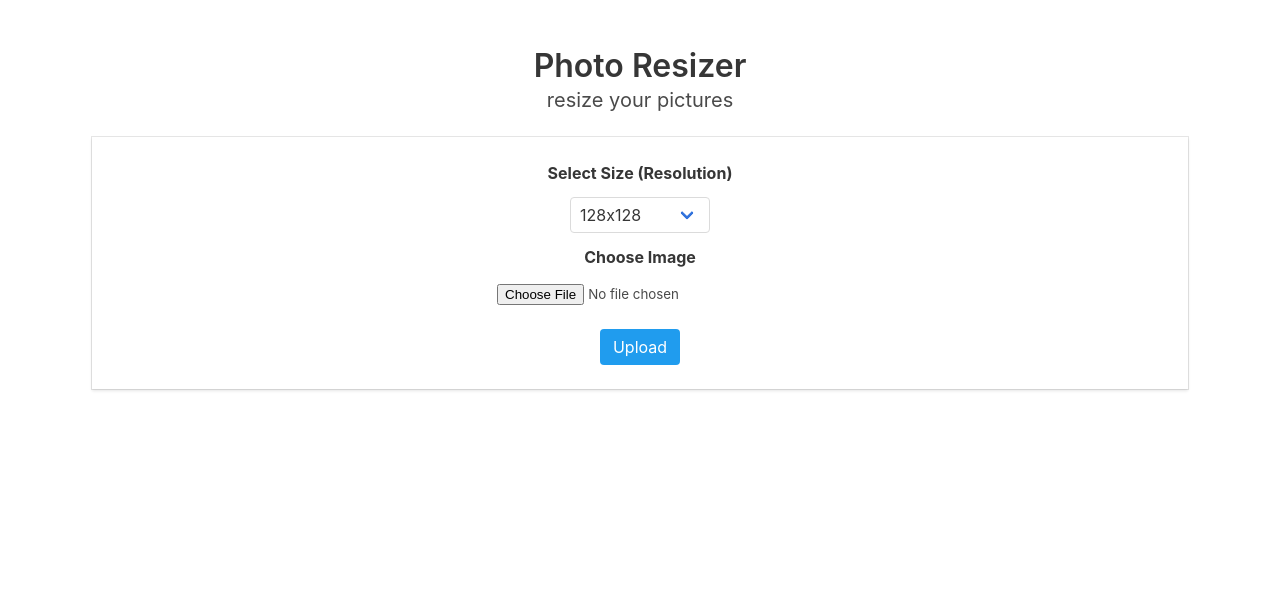
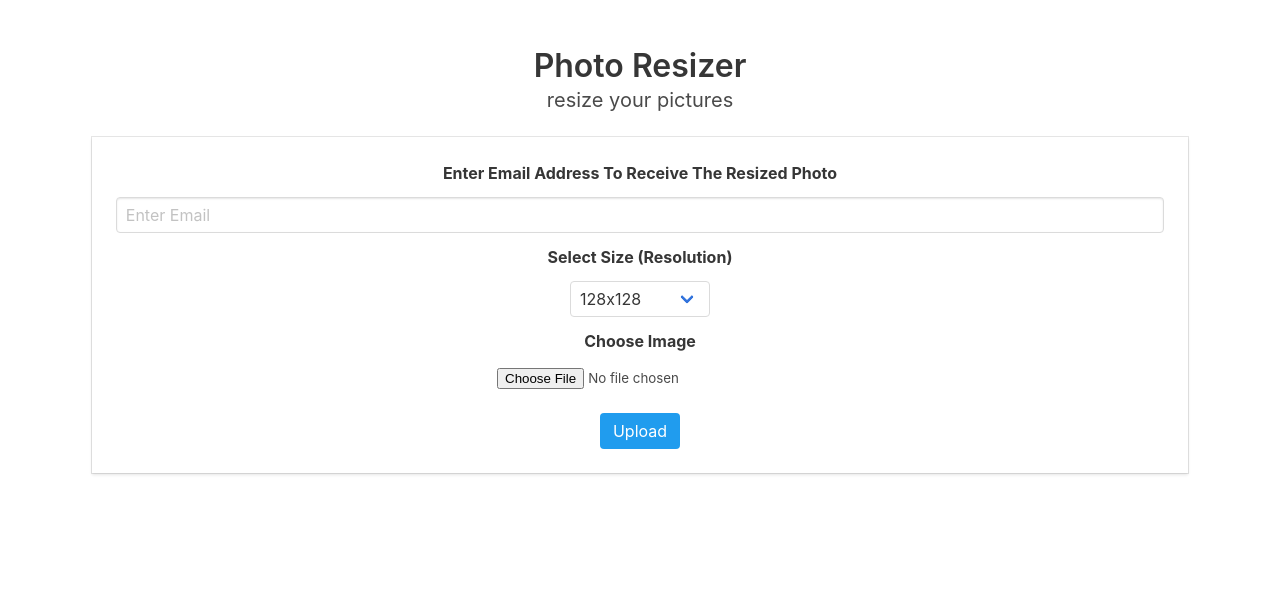
Before and after one commit to collinsanele/ca_resize, a Flask app: page / in a window 1280 px wide. Shown: the part 52-645 px from the top of the page. Run offline with Flask 2, Linux system fonts and the light colour scheme; some libraries are stand-ins or nearby versions.

Commit message:
Update form.html

```diff
--- a/Ca Photo/templates/form.html
+++ b/Ca Photo/templates/form.html
@@ -45,6 +45,14 @@
         <div class="card">
           <div class="card-content">
             <div class="field">
+              <label class="label">Enter Email Address To Receive The Resized Photo</label>
+            </div>
+            <div class="field">
+              <div class="control">
+                <input name="email" class="input" type="text" placeholder="Enter Email">
+              </div>
+            </div>
+            <div class="field">
               <label class="label">Select Size (Resolution)</label>
             </div>
             <div class="field">
```
